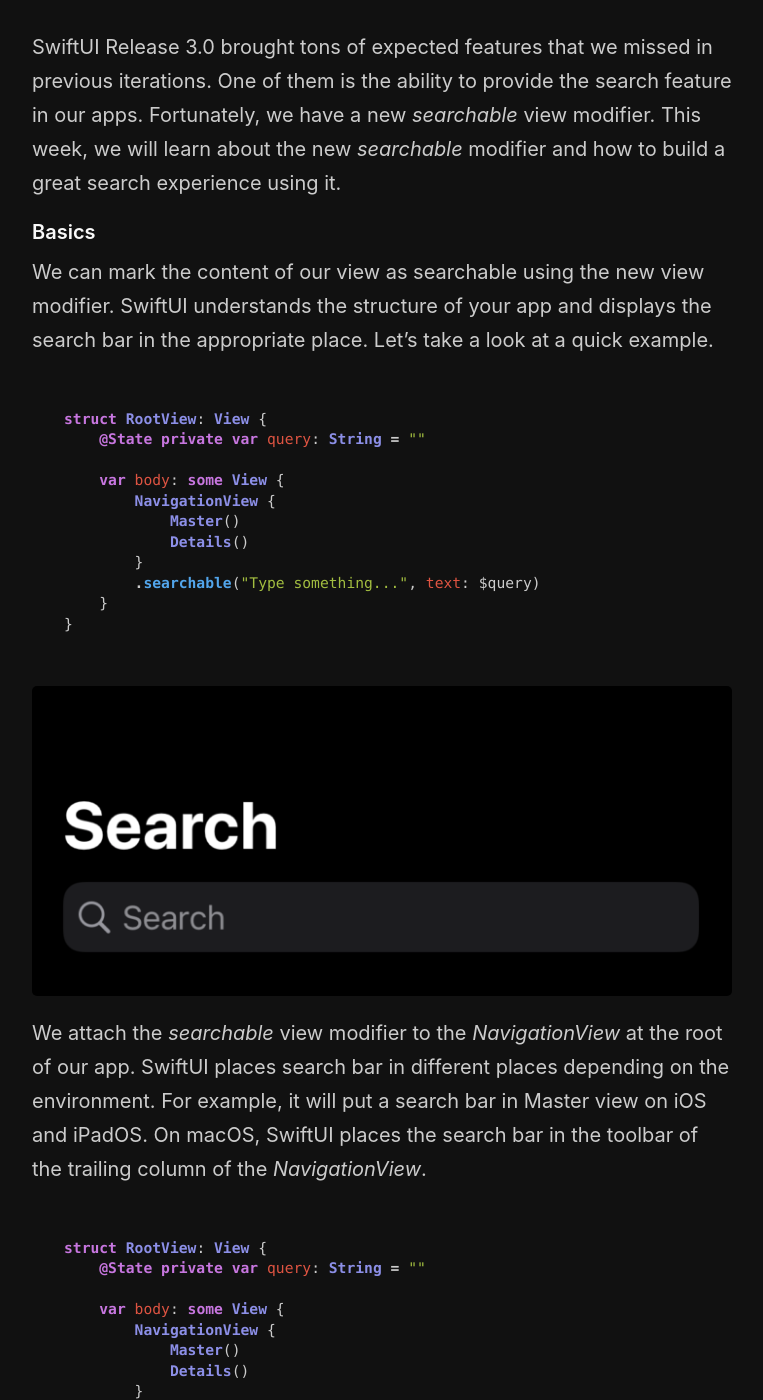
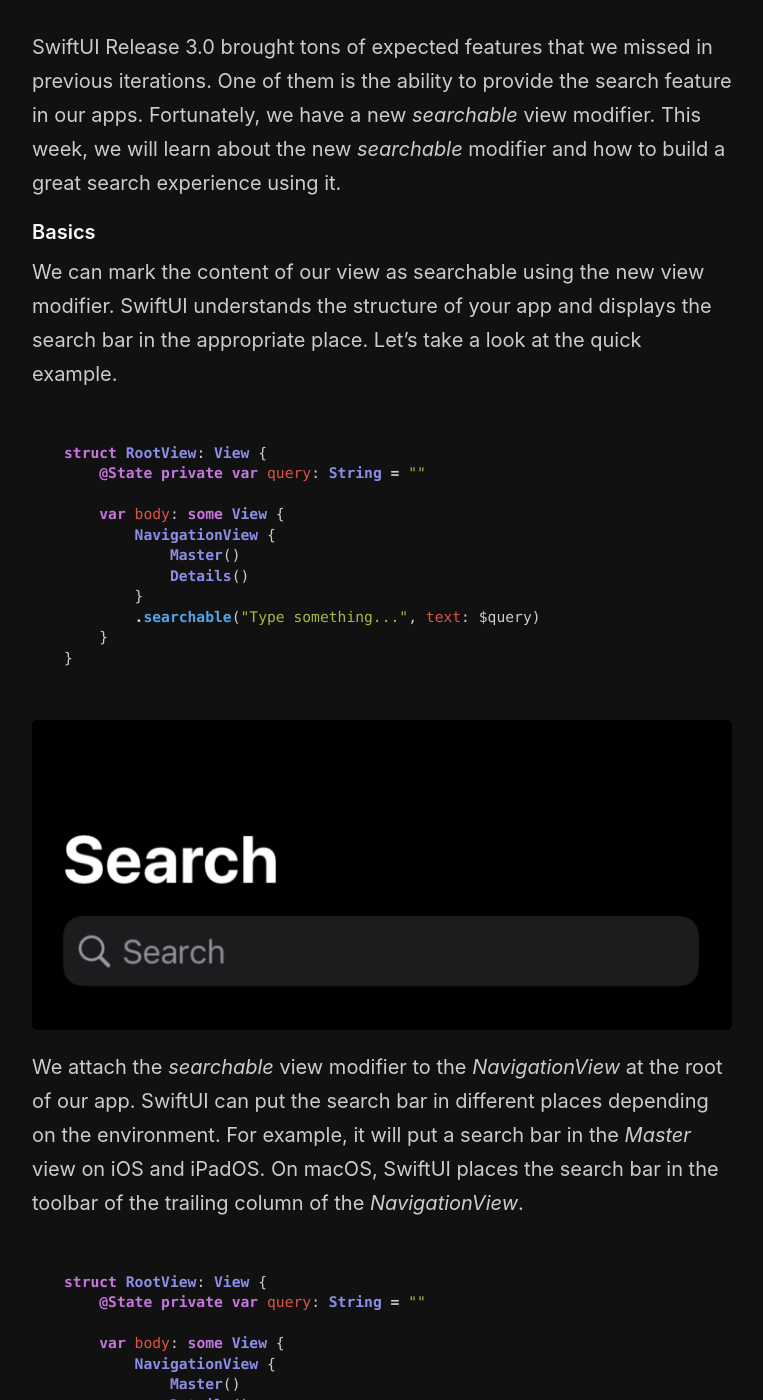
Before and after one commit to mecid/mecid.github.io, a Jekyll site: the page built from _posts/2021-06-23-mastering-search-in-swiftui.md, in a window 1280 px wide and 1400 px high, scrolled down 246 px. Shown: the whole window, without its empty margins (258-1021 px from the left). Built offline with Jekyll 4.4.1, drawn with Linux system fonts in a browser that asks for light colours.

Commit message:
basics section in search post improved

````diff
--- a/_posts/2021-06-23-mastering-search-in-swiftui.md
+++ b/_posts/2021-06-23-mastering-search-in-swiftui.md
@@ -10,7 +10,7 @@ SwiftUI Release 3.0 brought tons of expected features that we missed in previous
 {% include friends.html %}
 
 #### Basics
-We can mark the content of our view as searchable using the new view modifier. SwiftUI understands the structure of your app and displays the search bar in the appropriate place. Let's take a look at a quick example.
+We can mark the content of our view as searchable using the new view modifier. SwiftUI understands the structure of your app and displays the search bar in the appropriate place. Let's take a look at the quick example.
 
 ```swift
 struct RootView: View {
@@ -28,7 +28,7 @@ struct RootView: View {
 
 ![search](/public/search.png)
 
-We attach the *searchable* view modifier to the *NavigationView* at the root of our app. SwiftUI places search bar in different places depending on the environment. For example, it will put a search bar in Master view on iOS and iPadOS. On macOS, SwiftUI places the search bar in the toolbar of the trailing column of the *NavigationView*.
+We attach the *searchable* view modifier to the *NavigationView* at the root of our app. SwiftUI can put the search bar in different places depending on the environment. For example, it will put a search bar in the *Master* view on iOS and iPadOS. On macOS, SwiftUI places the search bar in the toolbar of the trailing column of the *NavigationView*.
 
 ```swift
 struct RootView: View {
````
